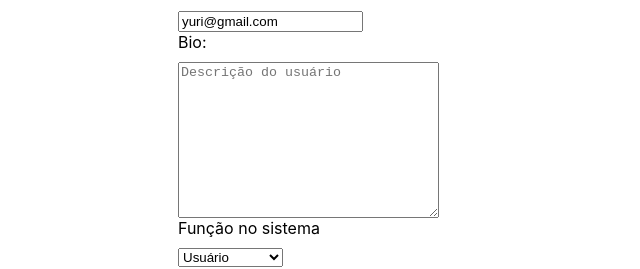
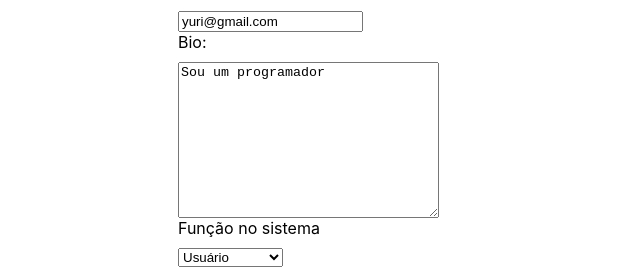
Before and after one commit to YuriCF1/Proj.Study-React-5, a React (Create React App) app in the folder form/: page / in a window 1280 px wide. Shown: the part 139-408 px from the top of the page, without its empty margins (212-852 px from the left). Built offline with nearby package versions, Linux system fonts and the light colour scheme.

Commit message:
Adding functions to manage to input select

```diff
--- a/form/src/App.js
+++ b/form/src/App.js
@@ -5,7 +5,7 @@ function App() {
   return (
     <div className="App">
       <h2>Forms</h2>
-      <MyForm user={{name: "Yuri", email: "yuri@gmail.com"}}/>
+      <MyForm user={{name: "Yuri", email: "yuri@gmail.com", bio: "Sou um programador", role: "admin"}}/>
     </div>
   );
 }
--- a/form/src/components/MyForm.js
+++ b/form/src/components/MyForm.js
@@ -8,15 +8,12 @@ const MyForm = ({user}) => {
   // 3 - gerenciamento de dados
   const [name, setName] = useState(user ? user.name : '');
   const [email, setEmail] = useState(user ? user.email : '');
-
-  const [bio, setBio] = useState("")
-
-  const {role, setRole} = useState("")
+  const [bio, setBio] = useState(user ? user.bio : '')
+  const {role, setRole} = useState(user ? user.role : '')
 
   // Vai ser ativado duas vezes por conta do React Strict Mode
   const handleName = (e) => {
     setName(e.target.value);
-    // console.log(e.target.value);
   };
 
 
@@ -24,7 +21,7 @@ const MyForm = ({user}) => {
   const handleSubmit = (e) => {
     e.preventDefault()
     console.log('Enviando o formulário');
-    console.log(name, email, bio);
+    console.log(name, email, bio, role);
 
     //Validação...
     //Envio...
@@ -74,7 +71,8 @@ const MyForm = ({user}) => {
         {/* 9 - Input select */}
         <label htmlFor="">
           <span>Função no sistema</span>
-          <select name="role" id="">
+          <select name="role" id="" onChange={(e) => setRole(e.target.value)} value={role}>
+            {/* Value que conta para o backend */}
             <option value="user">Usuário</option>
             <option value="editor">Editor</option>
             <option value="admin">Administrador</option>
```
